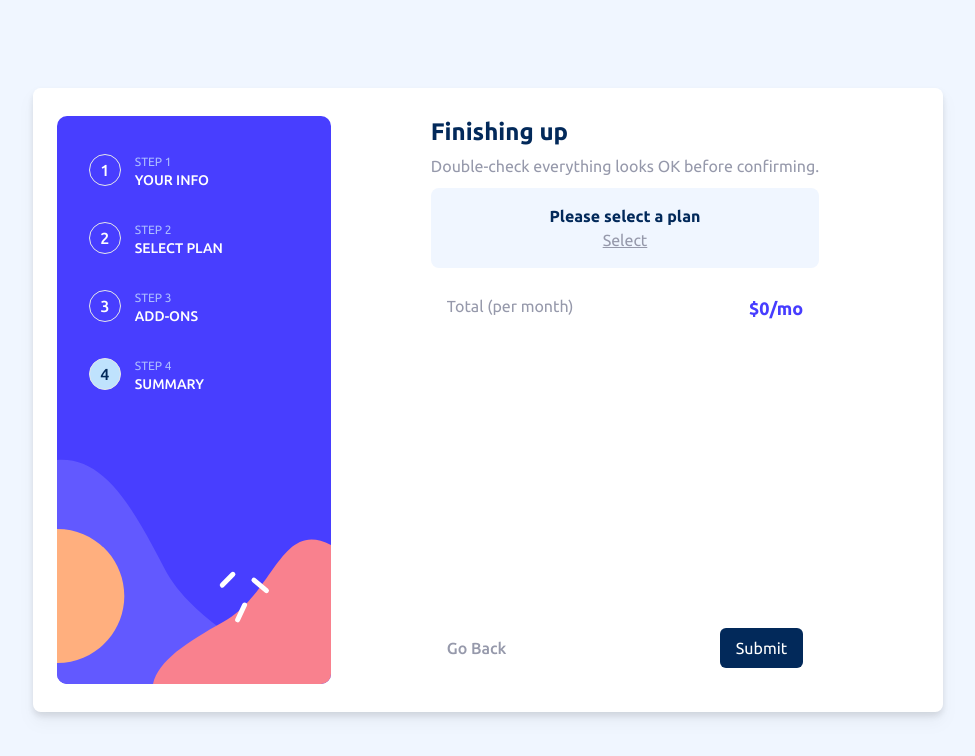
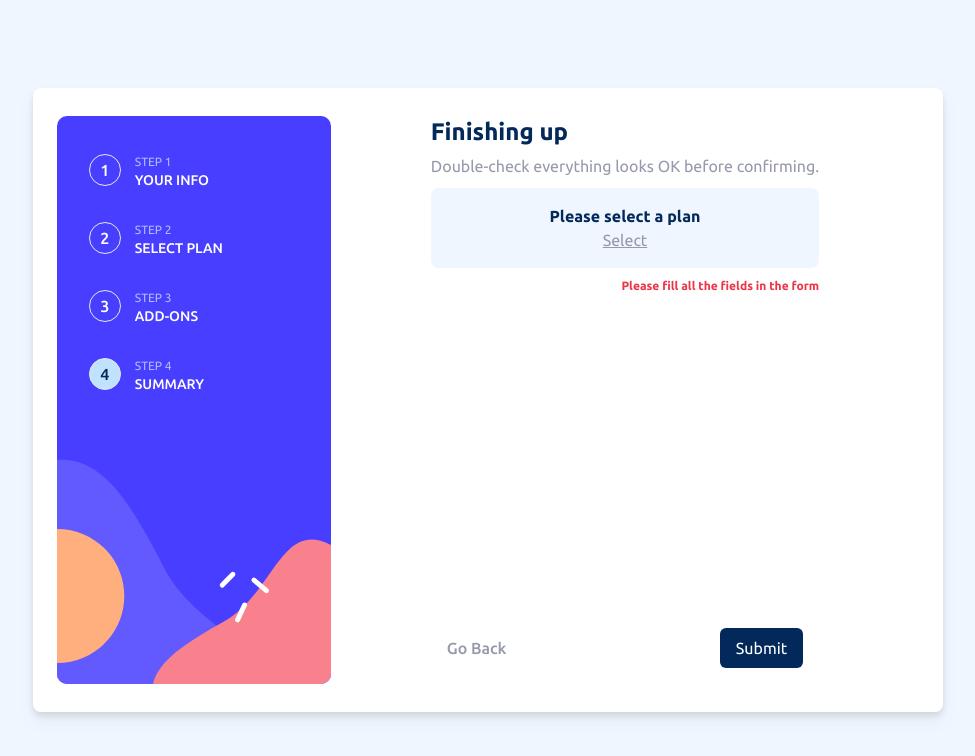
Before and after one commit to Jahan-Shah/multi-step-form, a Vue app: page /finishing-up in a window 1280 px wide. Both pictures are taken after a click on the button "Submit". Shown: the top 756 px of the page, without its empty margins (152-1127 px from the left). Built offline with nearby package versions, Linux system fonts and the light colour scheme.

Commit message:
added error message

```diff
--- a/src/components/FinishingUp.vue
+++ b/src/components/FinishingUp.vue
@@ -42,7 +42,7 @@ const store = useStore();
         </div>
       </div>
     </div>
-    <div v-if="store.planPrice !== undefined" class="flex justify-between p-4">
+    <div v-if="store.planPrice !== 0" class="flex justify-between p-4">
       <p>Total (per {{ store.duration === "Monthly" ? "month" : "year" }})</p>
       <p class="text-lg font-bold text-primary-300">
         ${{ store.planPrice + store.addOnPrice }}/{{
@@ -50,5 +50,11 @@ const store = useStore();
         }}
       </p>
     </div>
+    <span
+      v-if="!store.isFormValid"
+      class="text-right text-xs font-bold text-error"
+    >
+      Please fill all the fields in the form
+    </span>
   </div>
 </template>
```
